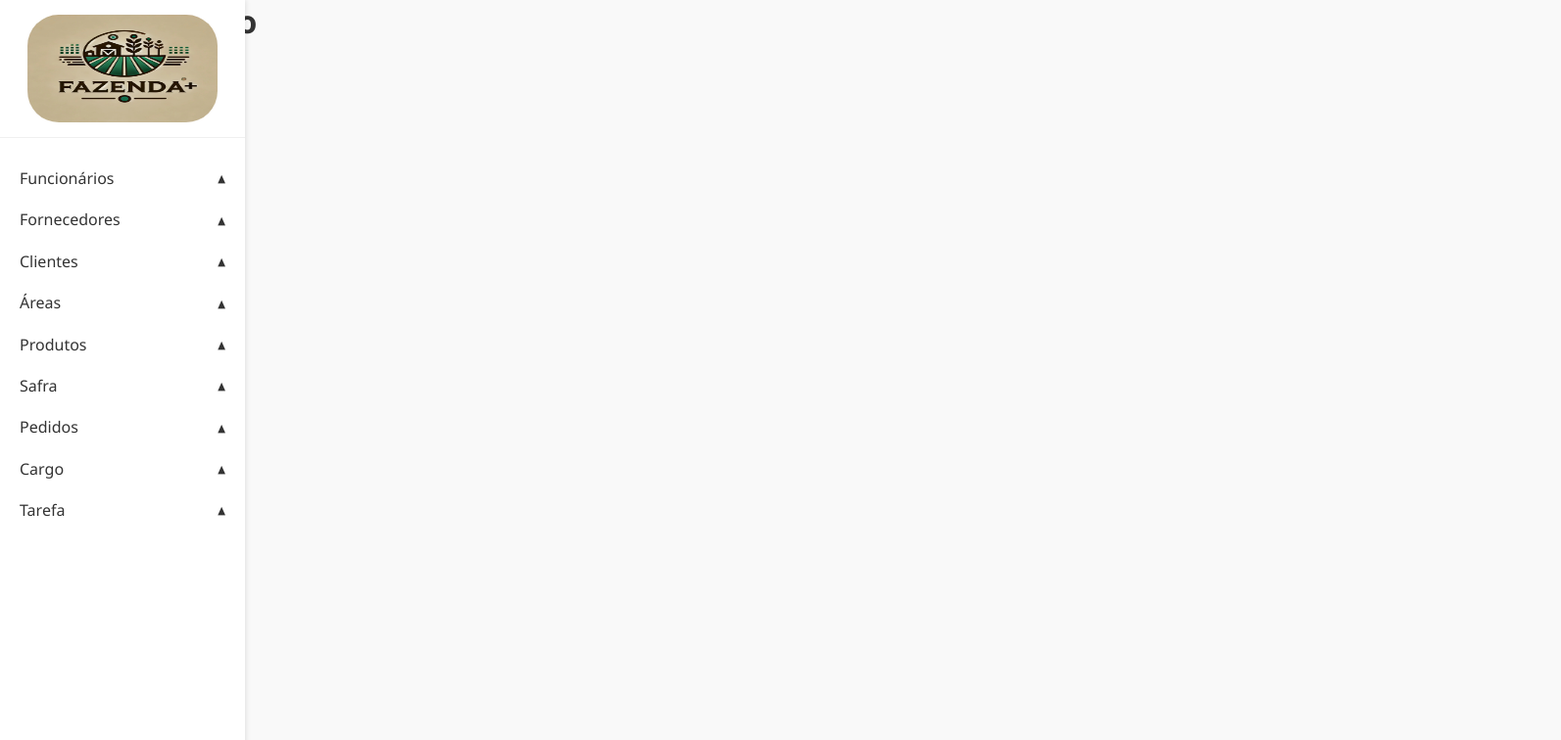
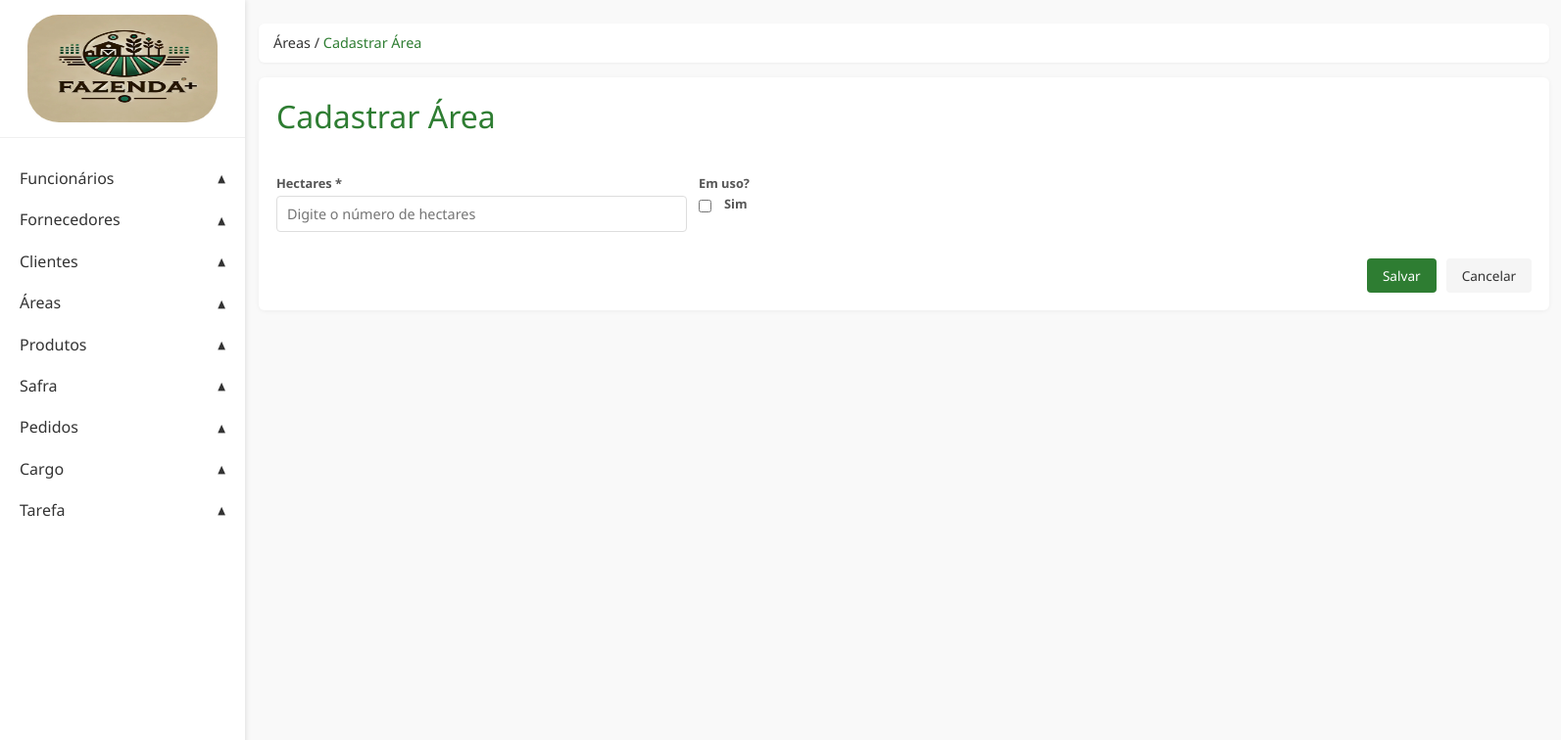
Before and after one commit to Itor-Carlos/projeto-es2-frontend, a React (Create React App) app: page /area/cadastrar_area in a window 1280 px wide. Shown: the top 756 px of the page at 98% size, 1593 px wide, since content can reach past the window. Built offline with nearby package versions, Linux system fonts and the light colour scheme.

Commit message:
feat: add area page

```diff
--- a/src/App.js
+++ b/src/App.js
@@ -1,14 +1,21 @@
 import React, { StrictMode } from "react";
 import { SideBar } from "./components/SideBar";
+import { BrowserRouter, Route, Routes } from "react-router-dom";
+import {GenericForm} from "./components/Form";
+import { CadastrarArea } from "./pages/area/CadastrarArea";
 
 function App() {
   return (
-   <StrictMode>
-      <div className="App">
-        <h1>Inicio do projeto</h1>
-        <SideBar/>
+   <BrowserRouter>
+    <div className="App">
+      <SideBar/>
+      <div className="main-content">
+        <Routes>
+          <Route path="/area/cadastrar_area" element={<CadastrarArea/>}/>
+        </Routes>
       </div>
-   </StrictMode>
+    </div>
+   </BrowserRouter>
   );
 }
 
--- a/src/components/SideBar/index.js
+++ b/src/components/SideBar/index.js
@@ -1,6 +1,7 @@
 import { useEffect, useRef } from 'react';
 import './styles.css';
 import logo from '../../assets/logo.jpg';
+import { Link } from 'react-router-dom';
 
 export const SideBar = () => {
     const sidebarRef = useRef(null);
@@ -100,7 +101,7 @@ export const SideBar = () => {
                         <span className="arrow">▲</span>
                     </div>
                     <ul className="submenu">
-                        <li><a href="#" className="submenu-item">Cadastrar Áreas</a></li>
+                        <li><Link to="/area/cadastrar_area/" className="submenu-item">Cadastrar Áreas</Link></li>
                         <li><a href="#" className="submenu-item">Listar Áreas</a></li>
                     </ul>
                 </li>
--- a/src/index.css
+++ b/src/index.css
@@ -22,3 +22,9 @@ body {
     line-height: 1.4;
     display: flex;
 }
+
+.main-content {
+    margin-left: 120px;
+    flex-grow: 1;
+    width: 115%;
+}
--- /dev/null
+++ b/src/pages/area/CadastrarArea.js
@@ -0,0 +1,46 @@
+
+import { GenericForm } from "../../components/Form";
+import * as Yup from "yup";
+import axios from "axios";
+
+export const CadastrarArea = () => {
+    const initialValues = {
+        hectares: "",
+        emuso: "",
+    };
+
+    const validationSchema = Yup.object({
+        hectares: Yup.number().required("Campo obrigatório"),
+        emuso: Yup.boolean(),
+    });
+
+    const handleSubmit = async (event) => {
+        const request = await axios.post("http://localhost:3306/areas", {
+            hectares: event.hectares,
+            emuso: event.emuso,
+        });
+    }
+
+    const fields = [
+        {
+          fields: [
+            { label: "Hectares *", type: "text", name: "hectares", size: "50%", placeholder: "Digite o número de hectares" },
+            { label: "Em uso?", type: "checkbox", name: "emuso", size: "10%"},
+          ],
+        },
+      ];
+
+
+
+    return (
+        <GenericForm
+            initialValues={initialValues}
+            validationSchema={validationSchema}
+            sections={fields}
+            handleSubmit={handleSubmit}
+            entity={"Áreas"}
+            useCase={"Cadastrar Área"}
+            title={"Cadastrar Área"}
+        />
+    )
+}
```
